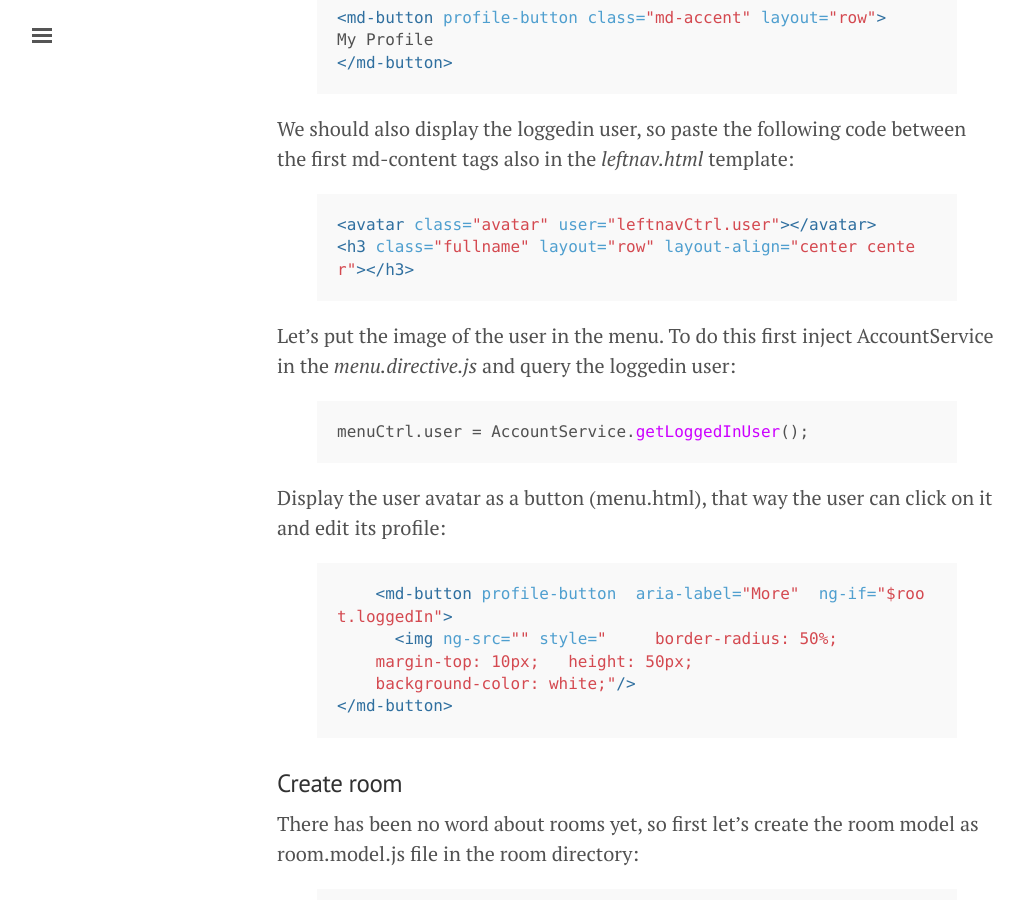
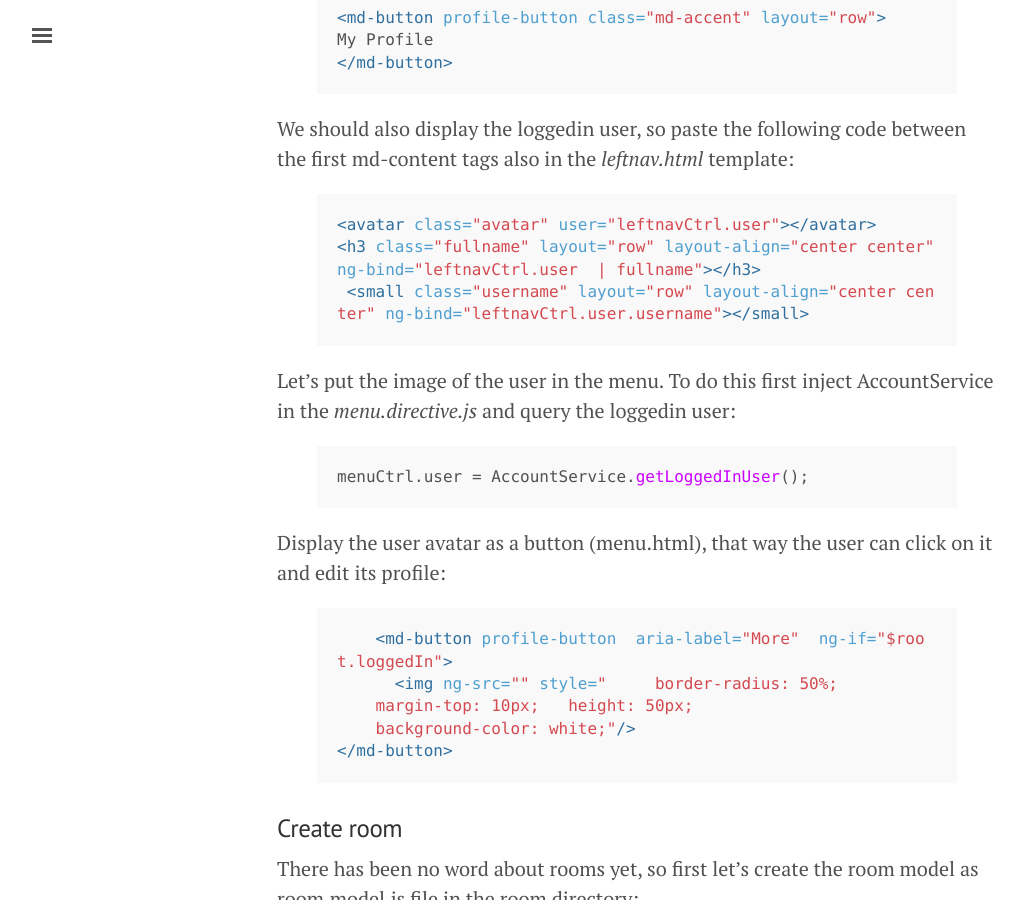
Before and after one commit to annatomka/annatomka.github.io, a Jekyll site: the page built from _posts/2015-09-23-angularjs-chat-example.md, in a window 1280 px wide and 900 px high, scrolled down 5347 px. Shown: the whole window, without its empty margins (3-1027 px from the left). Built offline with Jekyll 4.4.1, drawn with Linux system fonts in a browser that asks for light colours.

Commit message:
Update 2015-09-23-angularjs-chat-example.md

```diff
--- a/_posts/2015-09-23-angularjs-chat-example.md
+++ b/_posts/2015-09-23-angularjs-chat-example.md
@@ -176,7 +176,8 @@ We should also display the loggedin user, so paste the following code between th
 
 {% highlight html %}
 <avatar class="avatar" user="leftnavCtrl.user"></avatar>
-<h3 class="fullname" layout="row" layout-align="center center">{{ leftnavCtrl.user  | fullname }}</h3>
+<h3 class="fullname" layout="row" layout-align="center center" ng-bind="leftnavCtrl.user  | fullname"></h3>
+ <small class="username" layout="row" layout-align="center center" ng-bind="leftnavCtrl.user.username"></small>
 {% endhighlight %}
 
 Let's put the image of the user in the menu. To do this first inject AccountService in the *menu.directive.js* and query the loggedin user:
```
